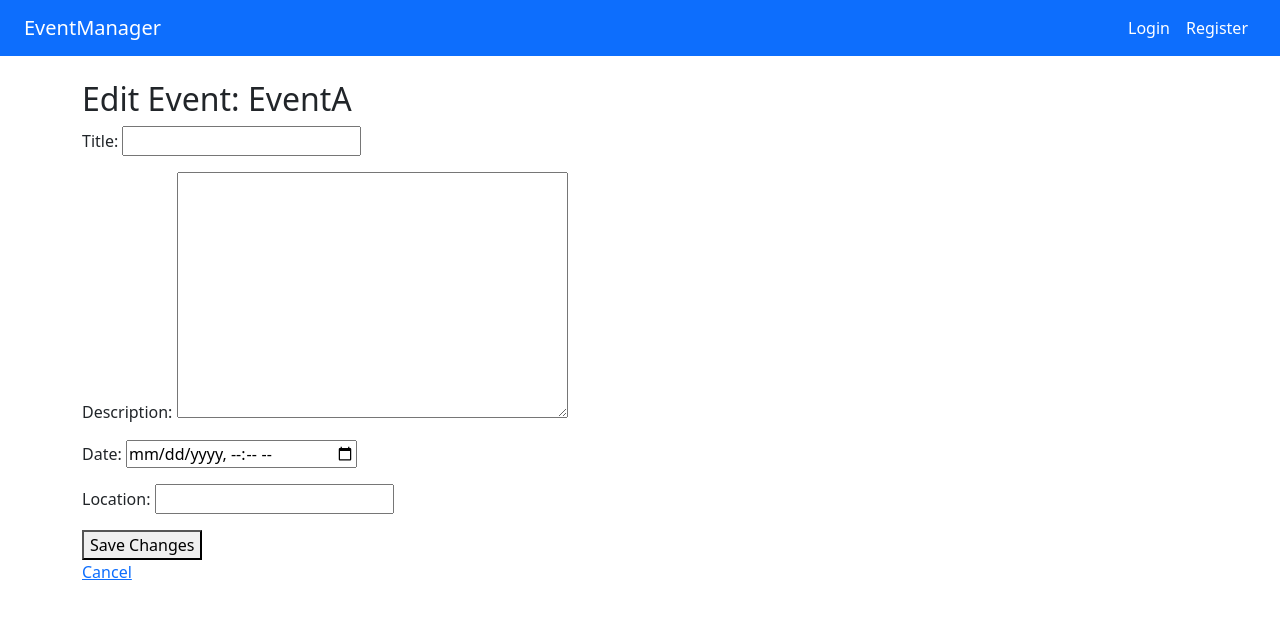
After one commit to cristianprate/PPM-backend, a Django app: template ems/events/templates/events/edit_event.html in a window 1280 px wide. The commit adds this page. Shown: the top 619 px of the page. Run offline with Django 5.2, Linux system fonts and the light colour scheme; the template is opened without the code that fills it: values that come from a table or form of the project are taken from there, others are empty; data comes from the database, SQL or seed files in the repository; both versions use the stored data as it was after the commit; parts of the project's set-up code (start-up, migrations or seed data) failed here and were passed over.

Commit message:
FEAT: added modify btn in manage events FEAT: added location to events

```diff
--- /dev/null
+++ b/ems/events/templates/events/edit_event.html
@@ -0,0 +1,10 @@
+{% extends "base.html" %}
+{% block content %}
+<h2>Edit Event: {{ event.title }}</h2>
+<form method="post">
+    {% csrf_token %}
+    {{ form.as_p }}
+    <button type="submit">Save Changes</button>
+</form>
+<a href="{% url 'manage-events' %}">Cancel</a>
+{% endblock %}
--- a/ems/events/templates/events/event_list.html
+++ b/ems/events/templates/events/event_list.html
@@ -11,6 +11,7 @@
             <div class="card-body">
                 <h5 class="card-title">{{ event.title }}</h5>
                 <p class="card-text">{{ event.description }}</p>
+                <p class="card-text"> Location: {{ event.location }}</p>
                 <p class="card-text"><small class="text-muted">Date: {{ event.date }}</small></p>
 
                 {% if event.id in registered_event_ids %}
--- a/ems/events/templates/events/manage_events.html
+++ b/ems/events/templates/events/manage_events.html
@@ -12,7 +12,10 @@
         <div>
             <strong>{{ event.title }}</strong> – <small class="text-muted">{{ event.date }}</small>
         </div>
+        <div>
+        <a href="{% url 'edit_event' event.id %}" class="btn btn-sm btn-warning">Edit</a>
         <a href="{% url 'event-delete' event.pk %}" class="btn btn-sm btn-danger">Delete</a>
+        </div>
     </li>
     {% endfor %}
 </ul>
--- a/ems/events/templates/events/subscriptions.html
+++ b/ems/events/templates/events/subscriptions.html
@@ -12,6 +12,7 @@
                 <div class="card-body">
                     <h5 class="card-title">{{ event.title }}</h5>
                     <p class="card-text">{{ event.description }}</p>
+                    <p class="card-text"> Location: {{ event.location }}</p>
                     <p class="card-text"><strong>Date:</strong> {{ event.date }}</p>
                     <form method="post" action="{% url 'event-unregister' event.id %}">
                         {% csrf_token %}
--- a/ems/events/urls.py
+++ b/ems/events/urls.py
@@ -12,6 +12,7 @@ from .views import (
     EventCreateView,
     delete_event,
     clear_notifications,
+    edit_event_view,
 )
 
 urlpatterns = [
@@ -28,6 +29,7 @@ urlpatterns = [
         path('manage/', manage_events_view, name='manage-events'),
         path('event/<int:pk>/delete/', delete_event, name='event-delete'),
         path('clear-notifications/', clear_notifications, name='clear_notifications'),
+        path('events/<int:event_id>/edit/', edit_event_view, name='edit_event'),
 
         # Utente
         path('subscriptions/', subscriptions_view, name='subscriptions'),
```
Also changed, not shown: ems/events/views.py (+14 -0 lines), ems/db.sqlite3.
